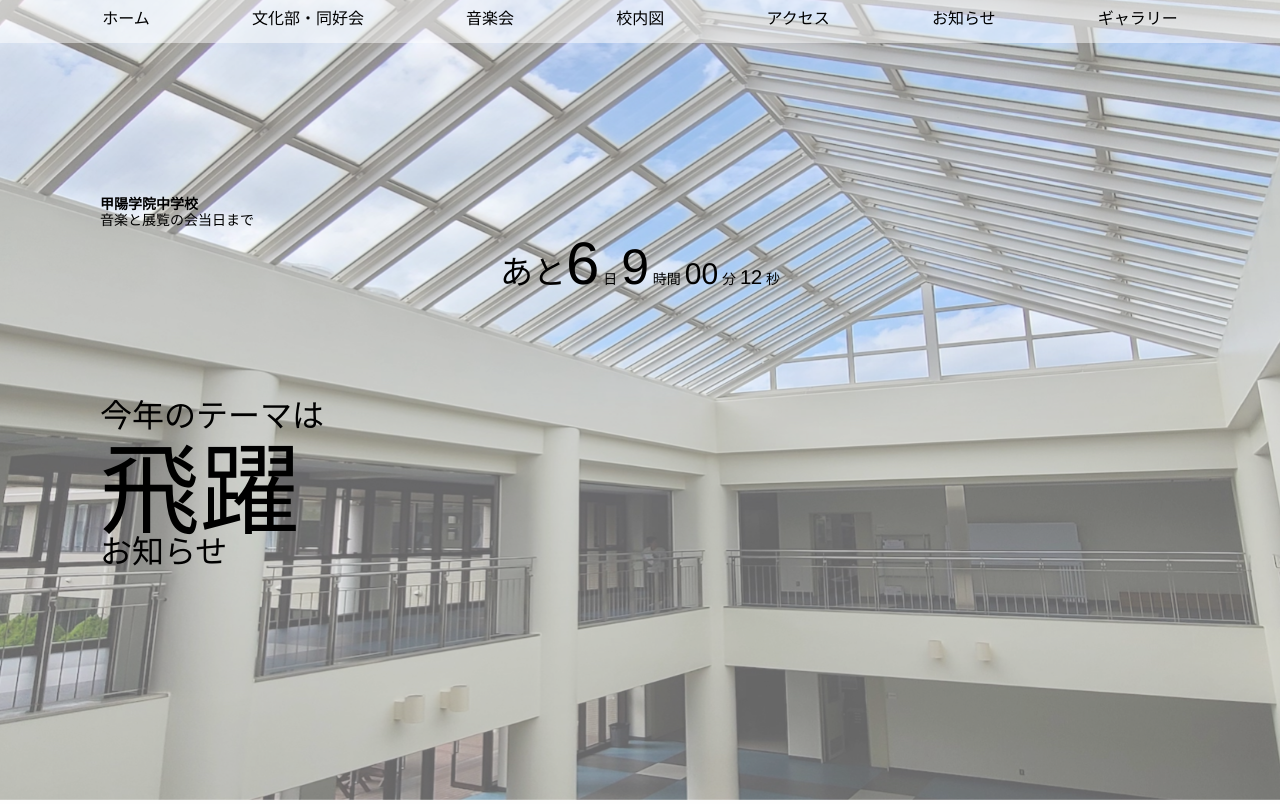
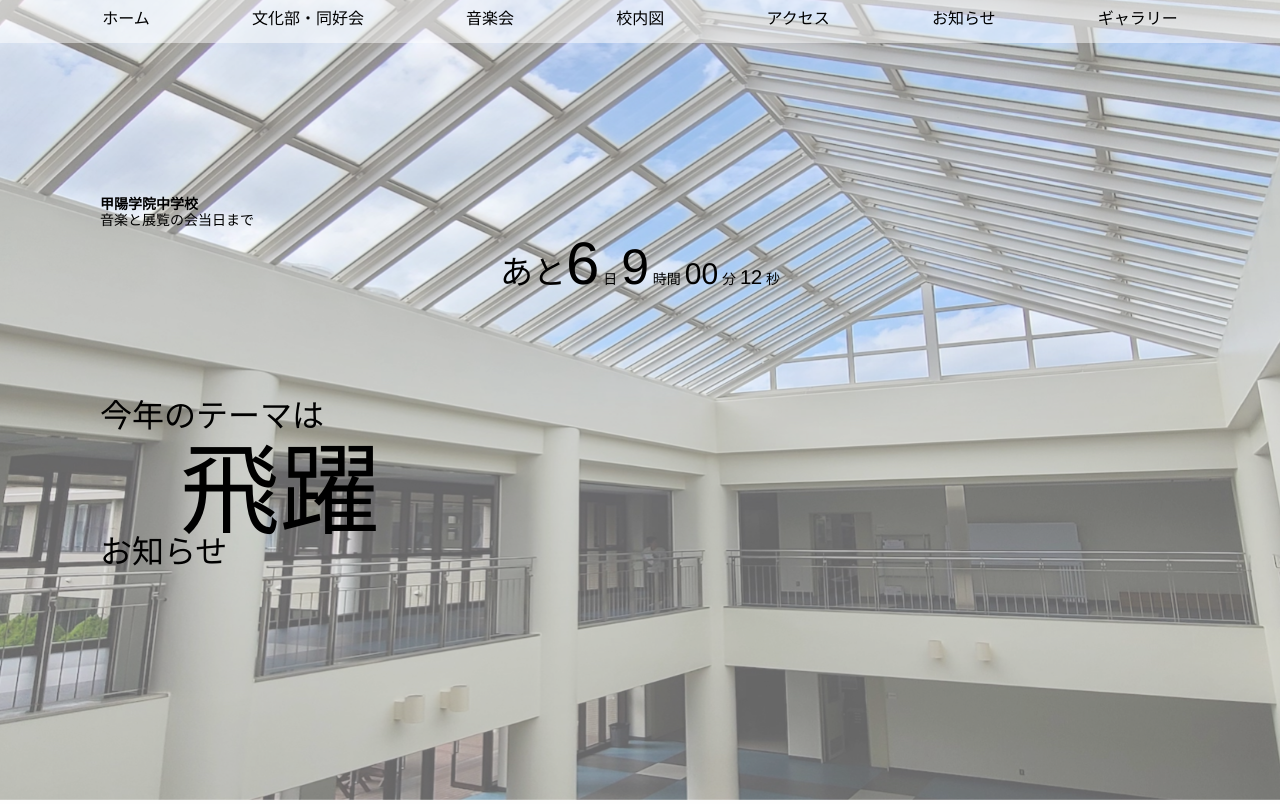
Before and after one commit to Haru18Mori/koyo_test, a Django app: page / in a window 1280 px wide. Shown: the top 804 px of the page. Run offline with Django 4.2, Linux system fonts and the light colour scheme.

Commit message:
飛躍の調整

```diff
--- a/main/static/main/css/index.css
+++ b/main/static/main/css/index.css
@@ -45,7 +45,7 @@ h2 {
 .theme {
   font-size: 100px;
   position: absolute;
-  left: 100px;
+  left: 180px;
 }
 
 .space {
--- a/main/static/main/css/index.scss
+++ b/main/static/main/css/index.scss
@@ -49,7 +49,7 @@ h2 {
 .theme {
     font-size: 100px;
     position: absolute;
-    left: 100px;
+    left: 180px;
 }
 
 .space {
```
